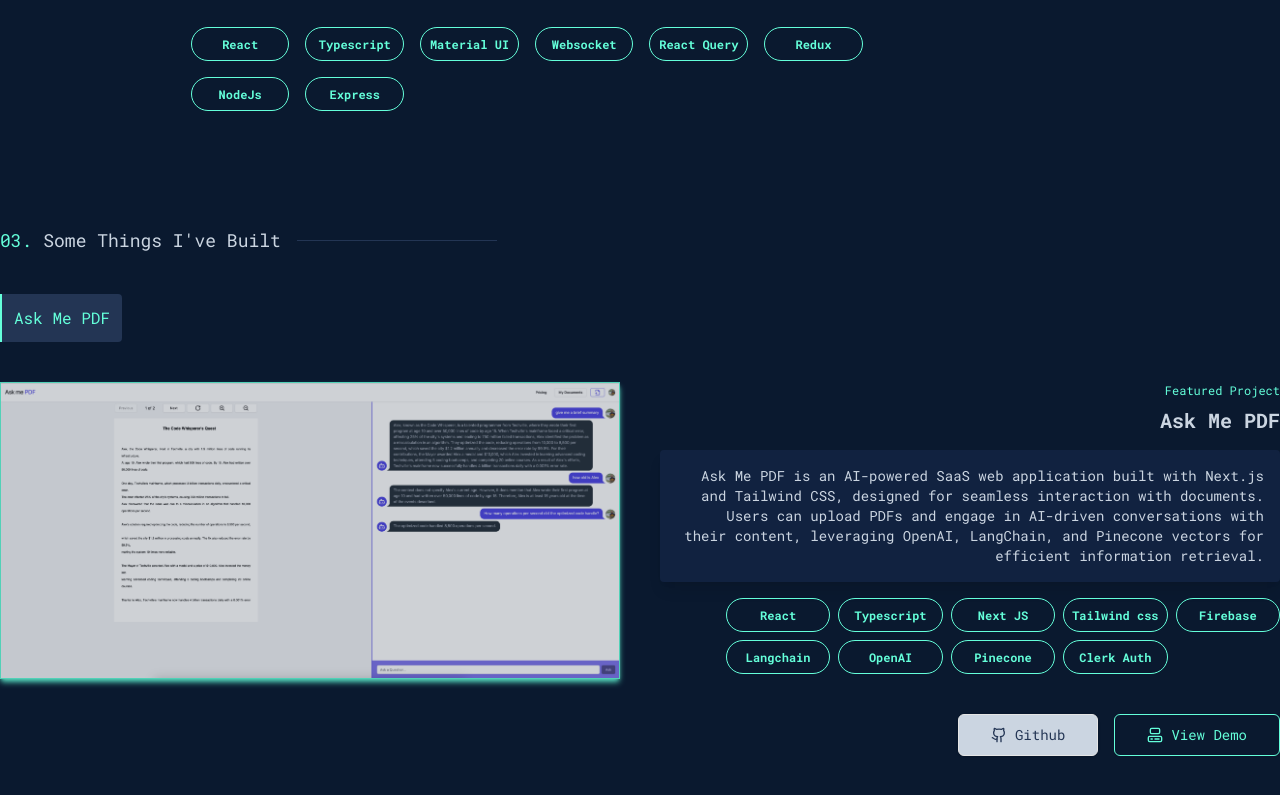
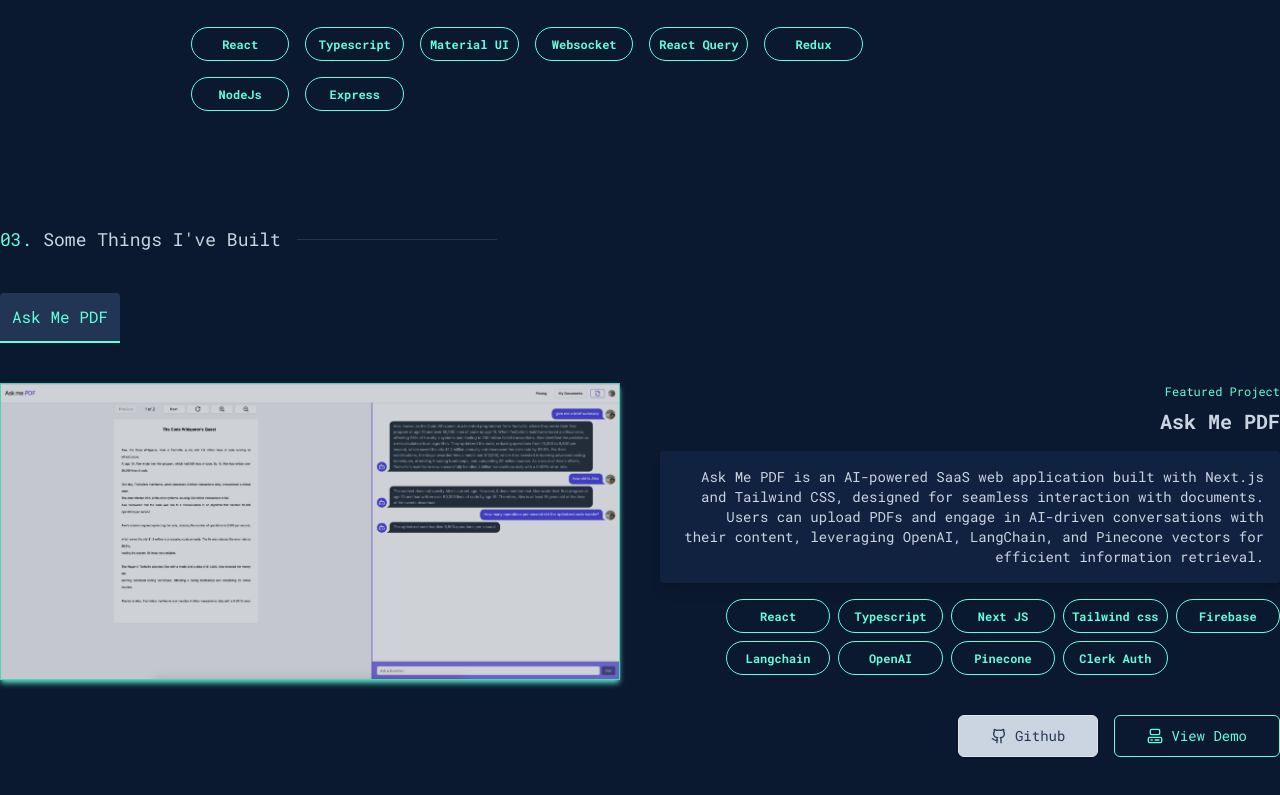
Before and after one commit to MahsinSaifullah/mahsin-portfolio-2.0, a Next.js app: page / in a window 1280 px wide. Shown: the part 2441-3236 px from the top of the page. Built offline with nearby package versions, Linux system fonts and the light colour scheme.

Commit message:
feat: add horizontal tab UI

```diff
--- a/app/ExperienceItem.tsx
+++ b/app/ExperienceItem.tsx
@@ -32,7 +32,7 @@
         {skills.map((skill) => (
           <Badge
             variant="outline"
-            className="p-2 border-lime text-lime flex justify-center items-center rounded-full"
+            className="p-2 border-lime text-lime flex justify-center items-center rounded-full min-w-max"
             key={skill}
           >
             {skill}
--- a/components/Tabs.tsx
+++ b/components/Tabs.tsx
@@ -33,9 +33,17 @@
           <li
             onClick={() => onTabSelect(index)}
             className={cn(
-              'text-slate-400 p-3 hover:bg-lighestNavy hover:text-lime rounded-sm border-l-lighestNavy border-l-2 rounded-tl-none rounded-bl-none cursor-pointer',
+              `text-slate-400 p-3 hover:bg-lighestNavy hover:text-lime rounded-sm cursor-pointer`,
               {
-                'bg-lighestNavy border-l-lime text-lime': index === activeIndex,
+                'bg-lighestNavy  text-lime': index === activeIndex,
+                'border-l-lighestNavy border-l-2 rounded-tl-none rounded-bl-none':
+                  orientation === 'vertical',
+                'border-b-lighestNavy border-b-2 rounded-bl-none rounded-br-none':
+                  orientation === 'horizontal',
+                'border-l-lime':
+                  index === activeIndex && orientation === 'vertical',
+                'border-b-lime':
+                  index === activeIndex && orientation === 'horizontal',
               }
             )}
             key={index}
```
